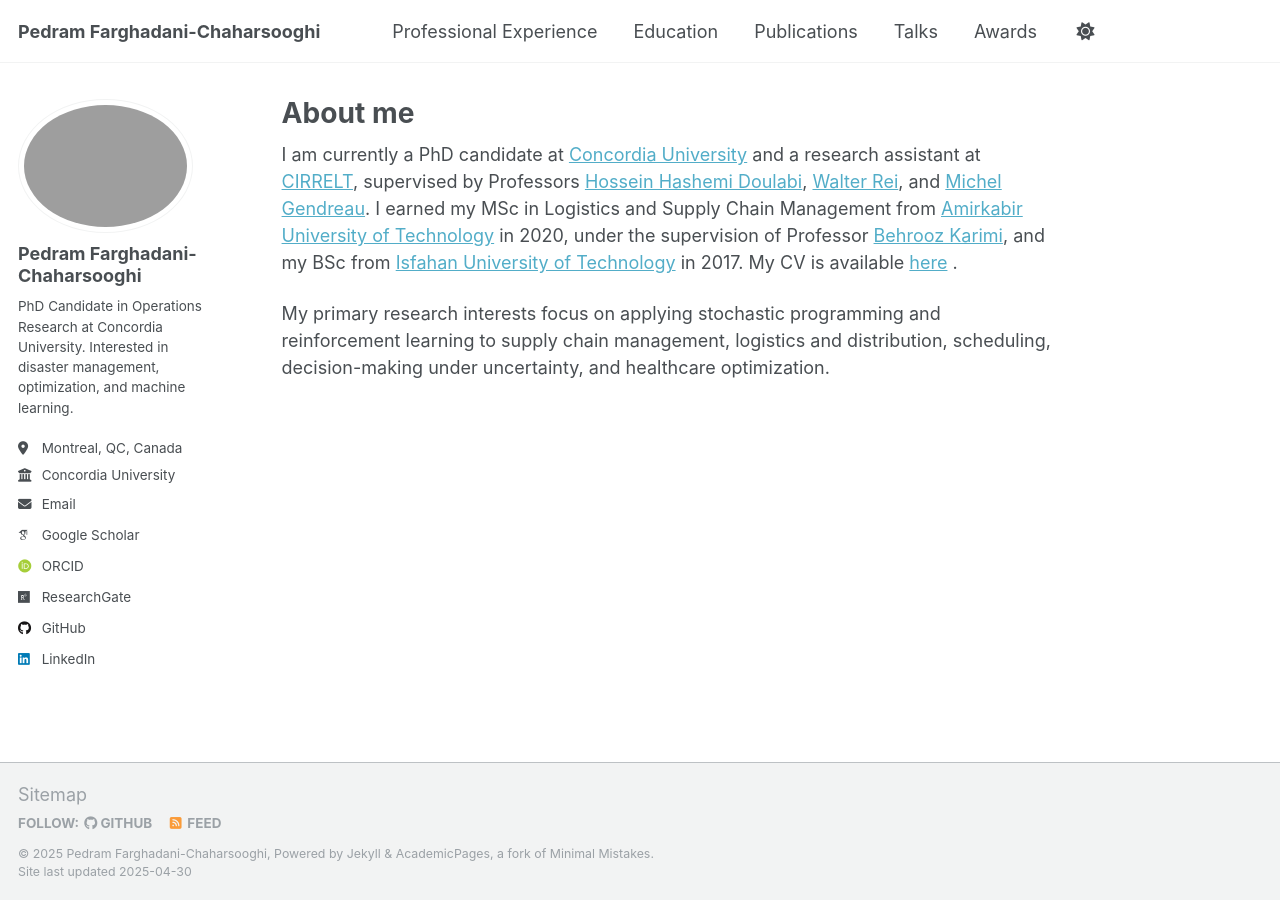
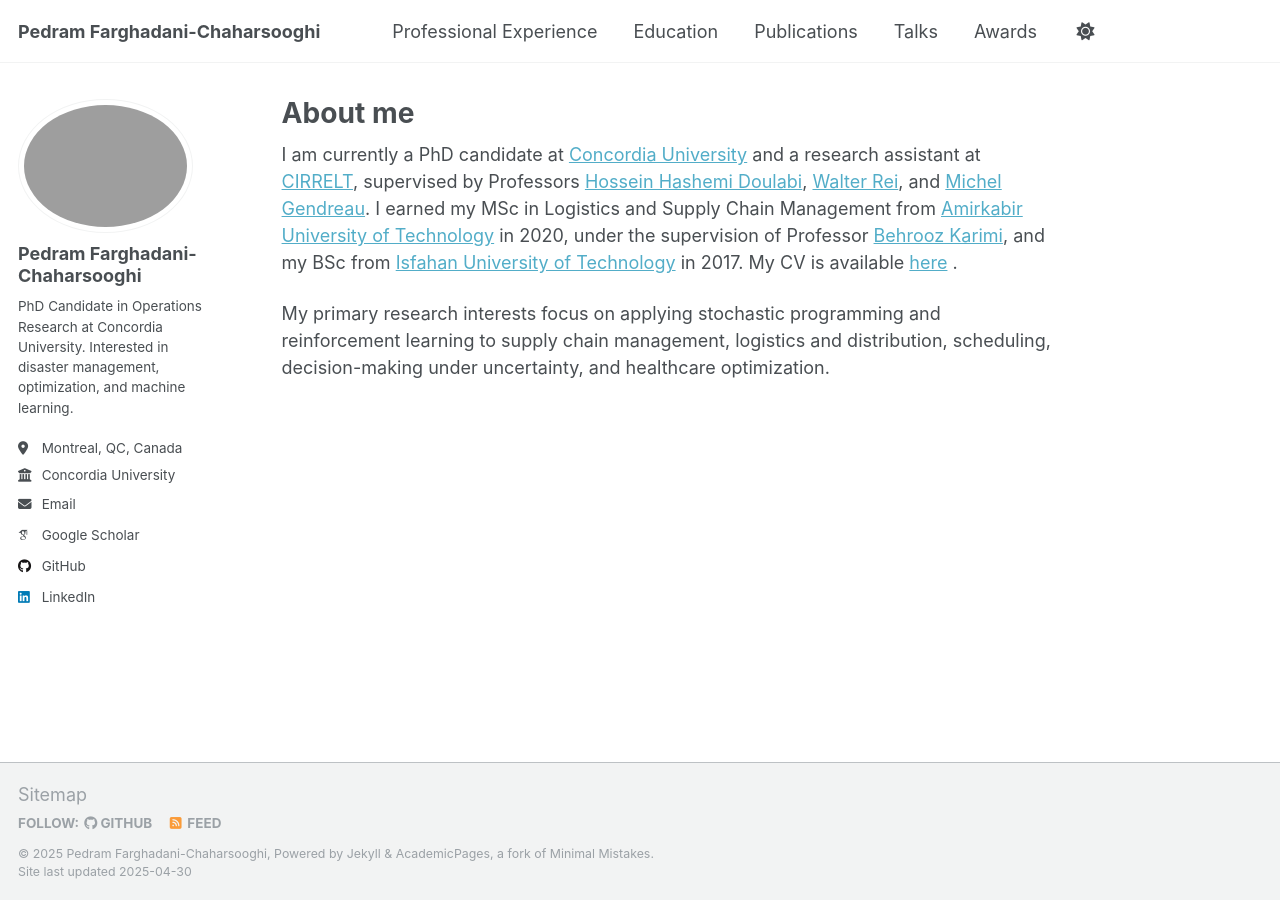
Before and after one commit to Pedram-Fdi/Pedram-Fdi.github.io, a Jekyll site: the page built from _pages/about.md, in a window 1280 px wide. Built offline with Jekyll 4.4.1, drawn with Linux system fonts in a browser that asks for light colours; some web fonts are replaced.

Commit message:
Update _config.yml

```diff
--- a/_config.yml
+++ b/_config.yml
@@ -36,10 +36,10 @@ author:
   arxiv            : # URL - Update with the correct link to your profile
   googlescholar    : "https://scholar.google.ca/citations?user=e4-JSzsAAAAJ&hl=en&oi=ao"
   impactstory      : # URL
-  orcid            : "https://orcid.org/0000-0002-6544-3801"
+  orcid            : #"https://orcid.org/0000-0002-6544-3801"
   semantic         : # URL
   pubmed           : # URL
-  researchgate     : "https://www.researchgate.net/profile/Pedram-Farghadani-Chaharsooghi?ev=hdr_xprf"
+  researchgate     : #"https://www.researchgate.net/profile/Pedram-Farghadani-Chaharsooghi?ev=hdr_xprf"
   scopus           : # URL
 
   # Repositories and software development
```
